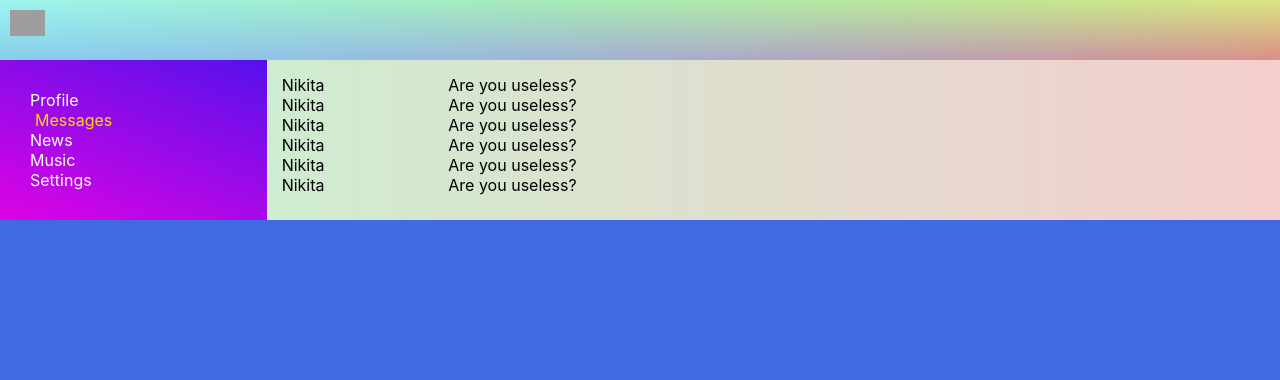
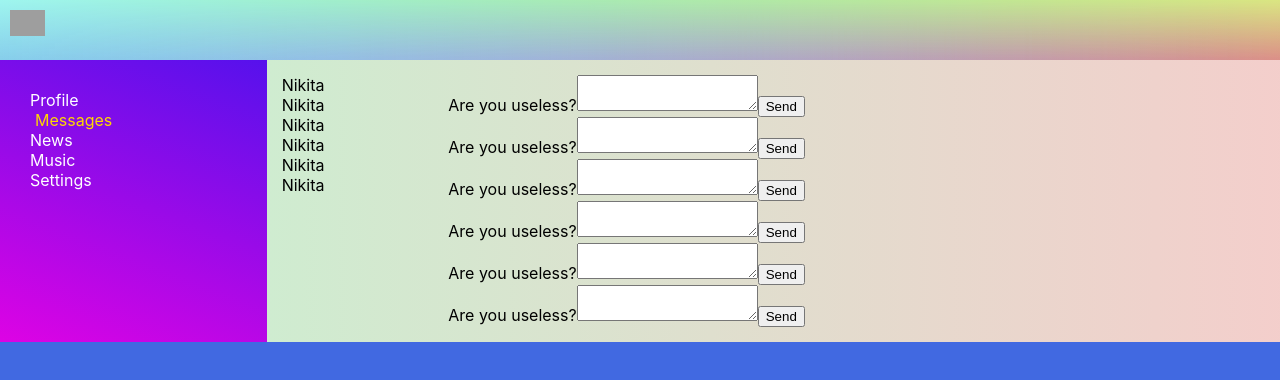
Before and after one commit to Pan31ka/React_project, a React (Create React App) app: page /dialogs in a window 1280 px wide. Shown: the top 380 px of the page. Built offline with nearby package versions, Linux system fonts and the light colour scheme; grey boxes are pictures that could not be loaded.

Commit message:
add onClick and ref2

```diff
--- a/src/components/navbar/sideBar_component/Dialogs/Message/MessageItem.jsx
+++ b/src/components/navbar/sideBar_component/Dialogs/Message/MessageItem.jsx
@@ -2,9 +2,16 @@ import React from 'react';
 import s from './MessageItem.module.css';
 
 const MessageItem = (props) => {
+	let newMessageElement = React.createRef();
+	let addMessages = () => {
+		let text = newMessageElement.current.value;
+		alert(text);
+	}
 	return (
 		<div className={s.message}>
 			{props.text}
+			<textarea ref={newMessageElement}></textarea>
+			<button onClick={addMessages}>Send</button>
 		</div>
 	)
 }
--- a/src/components/navbar/sideBar_component/Profile/myposts/MyPost.jsx
+++ b/src/components/navbar/sideBar_component/Profile/myposts/MyPost.jsx
@@ -4,16 +4,21 @@ import Post from './post/post';
 const MyPost = (props) => {
 
 	let MyPostEl = props.MyPostData.map(p => <Post message={p.text} like={p.like} />)
+	let newPostElement = React.createRef();
+	let addPost = () => {
+		let text = newPostElement.current.value;
+		alert(text);
+	}
 	return <div className={s1.item}>
 		<h2>My posts</h2>
 		<div >
 			<h4>New post</h4>
 		</div>
 		<div>
-			<textarea className={s1.border}> </textarea>
+			<textarea className={s1.border} ref={newPostElement}> </textarea>
 		</div>
 		<div >
-			<button >Post this shit</button>
+			<button onClick={addPost}>Post this shit</button>
 		</div>
 		<div >
 			{MyPostEl}
```
